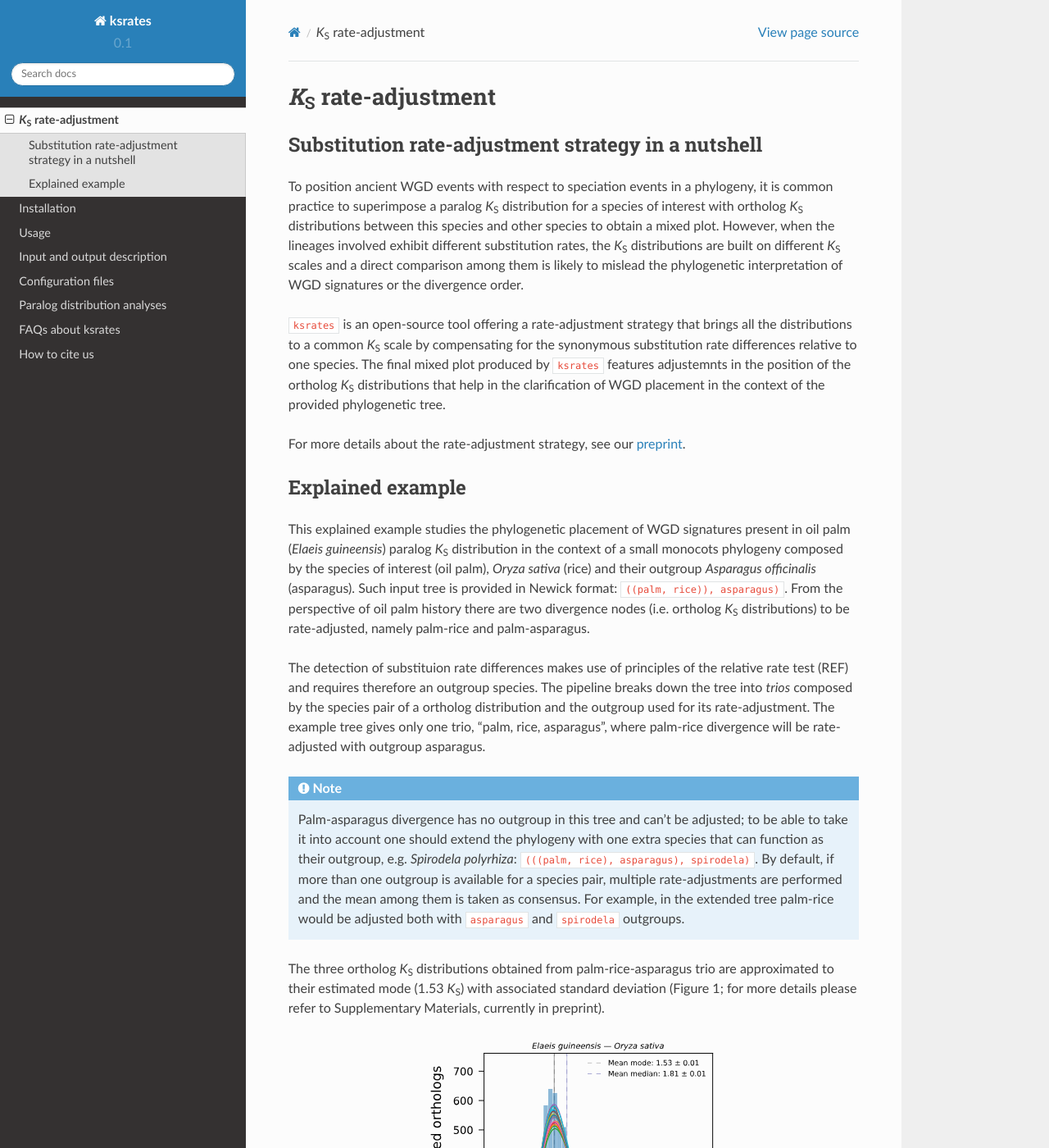
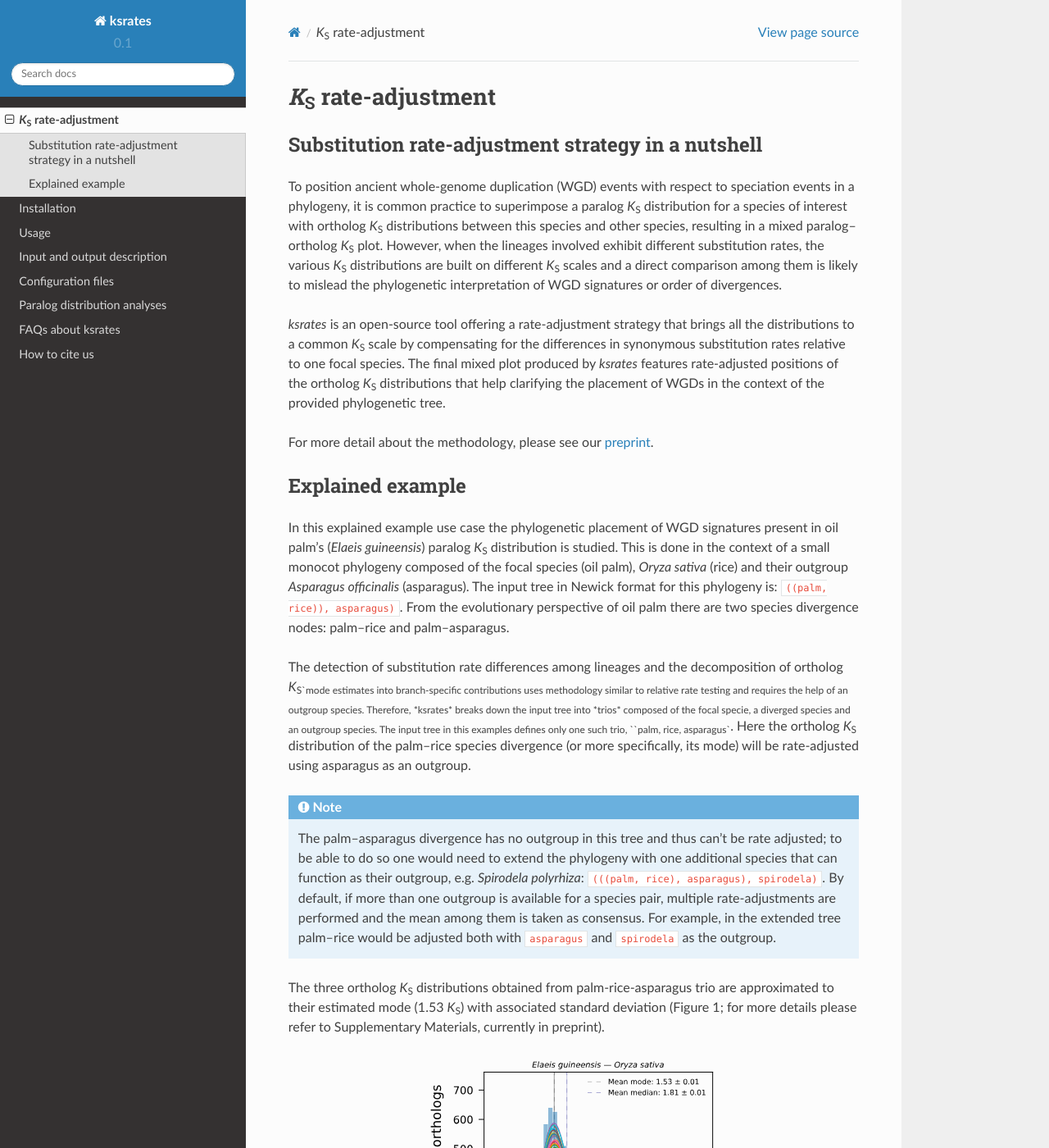
Before and after one commit to VIB-PSB/ksrates, a Sphinx documentation site: the page built from doc/source/concept.rst, in a window 1280 px wide and 1400 px high. Shown: the whole window at 82% size. Built offline with Sphinx 7.4.7 and the Read the Docs theme 2.0.0, drawn with Linux system fonts in a browser that asks for light colours; some of the changed text lies outside the part shown.

Commit message:
Apply suggestions for concept.rst
Co-authored-by: lohausr <56632794+lohausr@users.noreply.github.com>

```diff
--- a/doc/source/concept.rst
+++ b/doc/source/concept.rst
@@ -4,12 +4,12 @@
 Substitution rate-adjustment strategy in a nutshell
 ===================================================
 
-To position ancient WGD events with respect to speciation events in a phylogeny, it is common practice to superimpose a paralog *K*:sub:`S` distribution for a species of interest with ortholog *K*:sub:`S` distributions between this species and other species to obtain a mixed plot.
-However, when the lineages involved exhibit different substitution rates, the *K*:sub:`S` distributions are built on different *K*:sub:`S` scales and a direct comparison among them is likely to mislead the phylogenetic interpretation of WGD signatures or the divergence order.
+To position ancient whole-genome duplication (WGD) events with respect to speciation events in a phylogeny, it is common practice to superimpose a paralog *K*:sub:`S` distribution for a species of interest with ortholog *K*:sub:`S` distributions between this species and other species, resulting in a mixed paralog--ortholog *K*:sub:`S` plot.
+However, when the lineages involved exhibit different substitution rates, the various *K*:sub:`S` distributions are built on different *K*:sub:`S` scales and a direct comparison among them is likely to mislead the phylogenetic interpretation of WGD signatures or order of divergences.
 
-``ksrates`` is an open-source tool offering a rate-adjustment strategy that brings all the distributions to a common *K*:sub:`S` scale by compensating for the synonymous substitution rate differences relative to one species. The final mixed plot produced by ``ksrates`` features adjustemnts in the position of the ortholog *K*:sub:`S` distributions that help in the clarification of WGD placement in the context of the provided phylogenetic tree.
+*ksrates* is an open-source tool offering a rate-adjustment strategy that brings all the distributions to a common *K*:sub:`S` scale by compensating for the differences in synonymous substitution rates relative to one focal species. The final mixed plot produced by *ksrates* features rate-adjusted positions of the ortholog *K*:sub:`S` distributions that help clarifying the placement of WGDs in the context of the provided phylogenetic tree.
 
-For more details about the rate-adjustment strategy, see our `preprint <https://www.biorxiv.org/content/10.1101/2021.02.28.433234v1>`__.
+For more detail about the methodology, please see our `preprint <https://www.biorxiv.org/content/10.1101/2021.02.28.433234v1>`__.
 
 
 .. _`explained_example`:
@@ -17,15 +17,15 @@ For more details about the rate-adjustment strategy, see our `preprint <https://
 Explained example
 =================
 
-This explained example studies the phylogenetic placement of WGD signatures present in oil palm (*Elaeis guineensis*) paralog *K*:sub:`S` distribution in the context of a small monocots phylogeny composed by the species of interest (oil palm), *Oryza sativa* (rice) and their outgroup *Asparagus officinalis* (asparagus). Such input tree is provided in Newick format: ``((palm, rice)), asparagus)``.
-From the perspective of oil palm history there are two divergence nodes (i.e. ortholog *K*:sub:`S` distributions) to be rate-adjusted, namely palm-rice and palm-asparagus.
+In this explained example use case the phylogenetic placement of WGD signatures present in oil palm's (*Elaeis guineensis*) paralog *K*:sub:`S` distribution is studied. This is done in the context of a small monocot phylogeny composed of the focal species (oil palm), *Oryza sativa* (rice) and their outgroup *Asparagus officinalis* (asparagus). The input tree in Newick format for this phylogeny is: ``((palm, rice)), asparagus)``.
+From the evolutionary perspective of oil palm there are two species divergence nodes: palm--rice and palm--asparagus.
 
-The detection of substituion rate differences makes use of principles of the relative rate test (REF) and requires therefore an outgroup species.
-The pipeline breaks down the tree into *trios* composed by the species pair of a ortholog distribution and the outgroup used for its rate-adjustment. The example tree gives only one trio, "palm, rice, asparagus", where palm-rice divergence will be rate-adjusted with outgroup asparagus.
+The detection of substitution rate differences among lineages and the decomposition of ortholog *K*:sub:`S`mode estimates into branch-specific contributions uses methodology similar to relative rate testing and requires the help of an outgroup species.
+Therefore, *ksrates* breaks down the input tree into *trios* composed of the focal specie, a diverged species and an outgroup species. The input tree in this examples defines only one such trio, ``palm, rice, asparagus``. Here the ortholog *K*:sub:`S` distribution of the palm--rice species divergence (or more specifically, its mode) will be rate-adjusted using asparagus as an outgroup.
 
 .. note ::
-    Palm-asparagus divergence has no outgroup in this tree and can't be adjusted; to be able to take it into account one should extend the phylogeny with one extra species that can function as their outgroup, e.g. *Spirodela polyrhiza*: ``(((palm, rice), asparagus), spirodela)``.
-    By default, if more than one outgroup is available for a species pair, multiple rate-adjustments are performed and the mean among them is taken as consensus. For example, in the extended tree palm-rice would be adjusted both with ``asparagus`` and ``spirodela`` outgroups.
+    The palm--asparagus divergence has no outgroup in this tree and thus can't be rate adjusted; to be able to do so one would need to extend the phylogeny with one additional species that can function as their outgroup, e.g. *Spirodela polyrhiza*: ``(((palm, rice), asparagus), spirodela)``.
+    By default, if more than one outgroup is available for a species pair, multiple rate-adjustments are performed and the mean among them is taken as consensus. For example, in the extended tree palm--rice would be adjusted both with ``asparagus`` and ``spirodela`` as the outgroup.
 
 The three ortholog *K*:sub:`S` distributions obtained from palm-rice-asparagus trio are approximated to their estimated mode (1.53 *K*:sub:`S`) with associated standard deviation (Figure 1; for more details please refer to Supplementary Materials, currently in preprint).
 
@@ -36,13 +36,13 @@ The three ortholog *K*:sub:`S` distributions obtained from palm-rice-asparagus t
 
     The ortholog distribution for palm and rice is approximated to a vertical line passing through its esitmated mode (1.53 *K*:sub:`S`).
 
-Through principles of the relative rate test the ortholog *K*:sub:`S` estimate between palm and rice (1.53 *K*:sub:`S`) is decomposed into the two branch-specific *K*:sub:`S` contributions: palm contributes with 0.365 while rice with 1.17. The difference between them suggests that palm has a much lower substitution rate than rice.
+Using methodology similar to relative rate testing the ortholog *K*:sub:`S` mode estimate between palm and rice (*K*:sub:`S`=1.53) is decomposed into the two branch-specific *K*:sub:`S` contributions: the palm branch contributes a low *K*:sub:`S` of 0.365 while the rice branch contributes a *K*:sub:`S` of 1.17. The considerable difference between them suggests that palm has a much lower synonymous substitution rate than rice.
 
-The ortholog *K*:sub:`S` estimate of palm-rice is then adjusted by rescaling it as twice the branch contribution of palm (*K*:sub:`S` --> 0.365 + 0.365 = 0.73). The position of the divergence line results then largely shifted towards left from 1.53 to 0.73 *K*:sub:`S` (Figure 2) and it is now adapted to the slower scale of palm paralog distribution. Interestingy, the rate-adjusted mixed plot offers a new interpretation for the placement of the older WGD signature located around 0.9 *K*:sub:`S`, from being palm-specific to be shared with rice and potentially other monocots.
+The ortholog *K*:sub:`S` mode estimate of palm--rice is then rate adjusted by rescaling it to twice the contribution of the palm branch (*K*:sub:`S` --> 2 * 0.365 = 0.73). The position of the (mode) divergence line thus largely shifts towards the left from *K*:sub:`S`=1.53 to *K*:sub:`S`=0.73 (Figure 2)---it is now rate-adjusted to the *K*:sub:`S` scale of the paralog *K*:sub:`S` distribution of oil palm. The rate-adjusted mixed plot offers a different interpretation for the phylogenetic placement of the older WGD signature (located at a *K*:sub:`S` of around 0.9) than a naive mixed plot would: instead of suggesting the WGD to be a palm-specific event it is now suggested to be an event shared by both rice and palm.
 
 .. figure:: _images/mixed_palm_corrected.svg
     :align: center
     :width: 800
     :alt: In this figure the mixed plot shows the rate-adjusted ortholog KS distribution for oil palm and rice as a vertical line superimposed to the paralog KS distribution of oil palm. The vertical line has been shifted towards left and has crossed a WGD peak from its right side to its left side, as highlighted by an arrow.
 
-    The ortholog *K*:sub:`S` estimate (red vertical line) has been shifted towards left after rate-adjustment, as highlighted by the red arrows starting from the original position and pointing at the new rate-adjusted position.
+    Rate-adjustment has shifted the ortholog *K*:sub:`S` estimate (red vertical line) towards the left, as indicated by the red arrow starting from the original position and pointing to the new rate-adjusted position.
```
